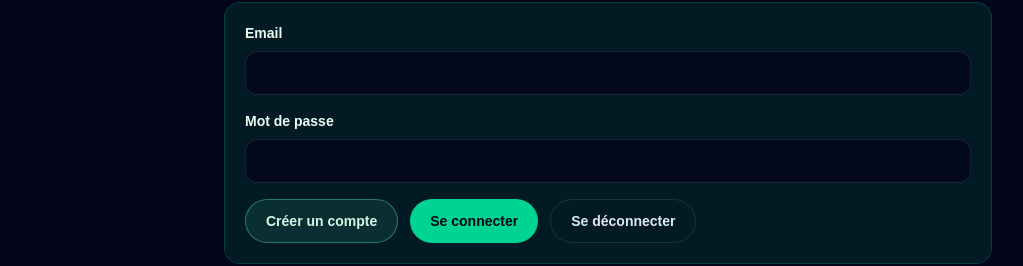
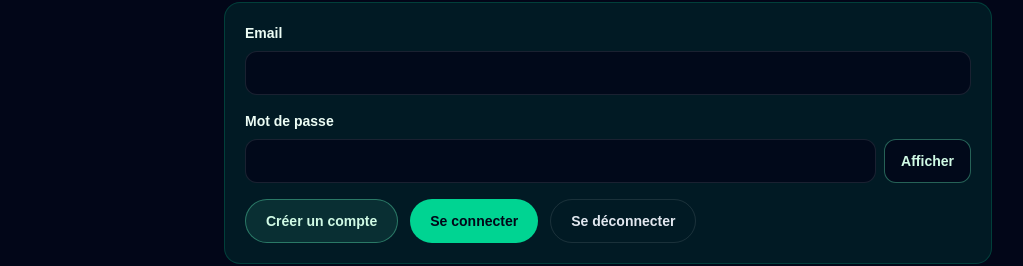
Before and after one commit to Gintaiji/travel-prospect-crm, a Next.js app: page /connexion in a window 1280 px wide. Shown: the part 429-695 px from the top of the page, without its empty margins (32-1055 px from the left). Built offline with nearby package versions, Linux system fonts and the light colour scheme; no server answers.

Commit message:
Ajout affichage mot de passe connexion

```diff
--- a/app/connexion/page.tsx
+++ b/app/connexion/page.tsx
@@ -13,6 +13,7 @@ type SessionStatus = {
 export default function ConnexionPage() {
   const [email, setEmail] = useState("");
   const [password, setPassword] = useState("");
+  const [showPassword, setShowPassword] = useState(false);
   const [message, setMessage] = useState("");
   const [sessionStatus, setSessionStatus] = useState<SessionStatus>({
     isLoading: true,
@@ -192,17 +193,32 @@ export default function ConnexionPage() {
                 />
               </label>
 
-              <label className="grid gap-2 text-sm font-semibold text-emerald-50">
-                Mot de passe
+              <div className="grid gap-2 text-sm font-semibold text-emerald-50">
+                <label htmlFor="password">Mot de passe</label>
+                <div className="flex max-w-full gap-2">
                   <input
-                  className="min-h-11 rounded-xl border border-white/10 bg-slate-950/80 px-4 py-2 text-white outline-none transition placeholder:text-slate-500 focus:border-emerald-300/60"
-                  type="password"
+                    id="password"
+                    className="min-h-11 min-w-0 flex-1 rounded-xl border border-white/10 bg-slate-950/80 px-4 py-2 text-white outline-none transition placeholder:text-slate-500 focus:border-emerald-300/60"
+                    type={showPassword ? "text" : "password"}
                     value={password}
                     onChange={(event) => setPassword(event.target.value)}
                     autoComplete="current-password"
                     required
                   />
-              </label>
+                  <button
+                    className="min-h-11 shrink-0 rounded-xl border border-emerald-300/40 bg-slate-950/80 px-4 py-2 text-sm font-semibold text-emerald-100 transition hover:bg-emerald-300/10"
+                    type="button"
+                    aria-label={
+                      showPassword
+                        ? "Masquer le mot de passe"
+                        : "Afficher le mot de passe"
+                    }
+                    onClick={() => setShowPassword((current) => !current)}
+                  >
+                    {showPassword ? "Masquer" : "Afficher"}
+                  </button>
+                </div>
+              </div>
 
               <div className="flex flex-col gap-3 sm:flex-row sm:flex-wrap">
                 <button
```
Lines whose indentation alone changed are shown as unchanged.
